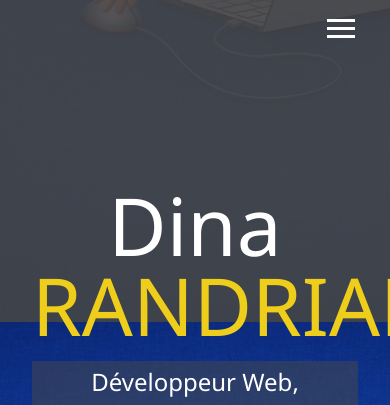
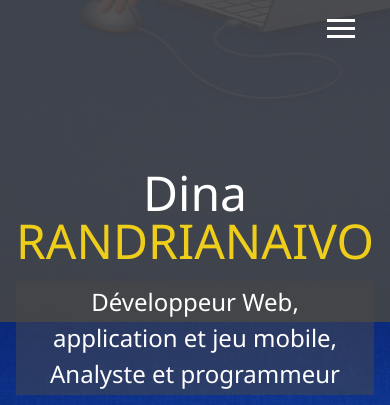
Before and after one commit to Dina64/Dina_PortFolio, a website: page index.html in a window 390 px wide. Shown: the part 522-927 px from the top of the page. Drawn offline with nearby package versions, Linux system fonts and the light colour scheme; files that its build step writes are made by us from their sources.

Commit message:
Update _mobile.scss

```diff
--- a/scss/_mobile.scss
+++ b/scss/_mobile.scss
@@ -71,14 +71,14 @@
 // Smartphones
 @include mediaSm {
   main {
-    padding: 2rem;
+    padding: 1rem;
     #home h1 {
-      margin-top: 10vh;
+      margin-top: 5vh;
     }
 
     .lg-heading {
-      margin-top:1rem;
-      font-size: 5rem;
+      margin-top:2rem;
+      font-size: 3rem;
     }
   }
 
```
